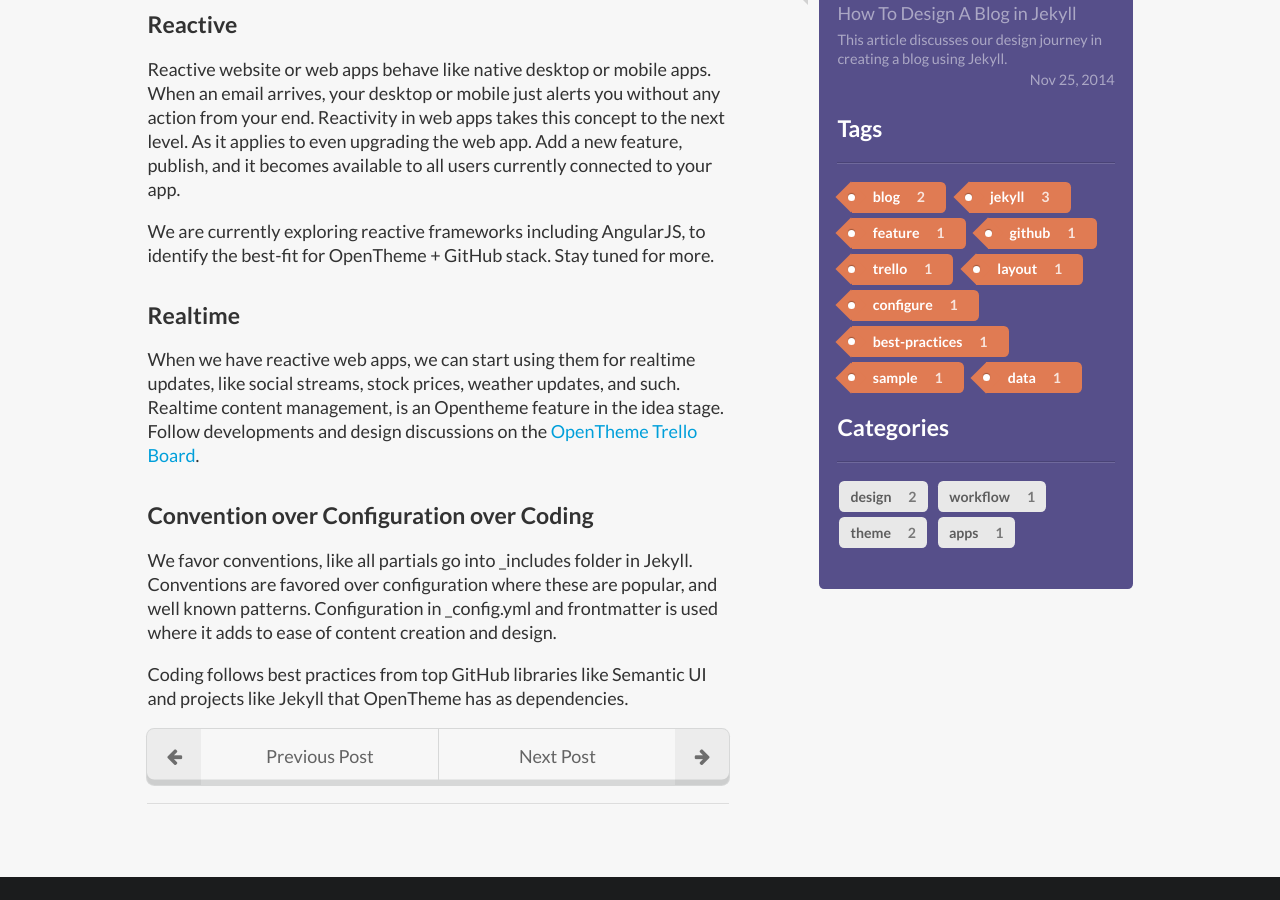
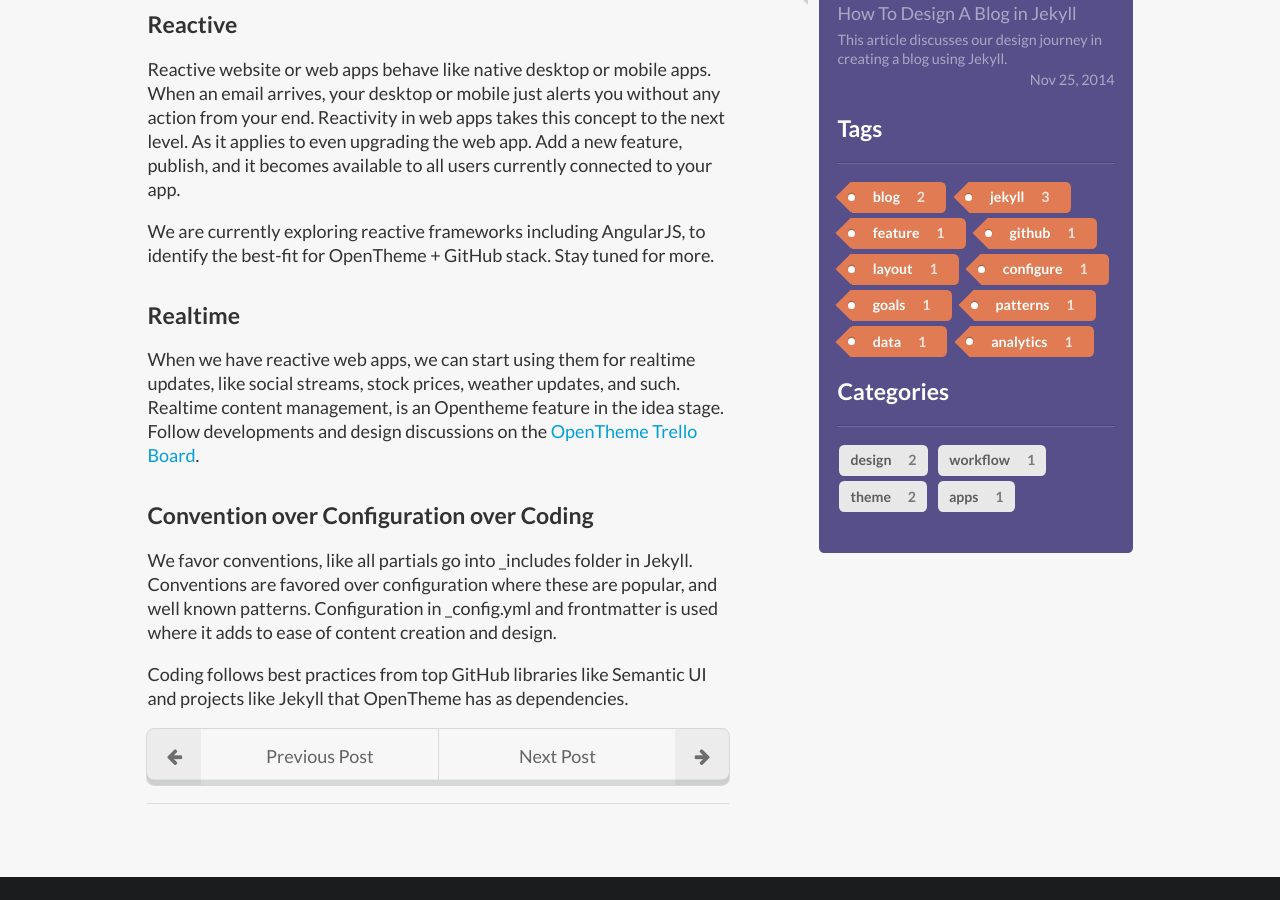
Before and after one commit to manavsehgal/opentheme, a Jekyll site: the page built from _posts/blog/2014-11-29-design-goals-for-opentheme.md, in a window 1280 px wide and 900 px high, scrolled down 1350 px. Built offline with Jekyll 4.4.1, drawn with Linux system fonts in a browser that asks for light colours; nearby versions of some CDN libraries; comment, search, counter and statistics services are not loaded; some of the changed text lies outside the part shown.

Commit message:
Reduced tags to 2 key tags

```diff
--- a/_posts/blog/2014-11-26-open-cloud-based-workflow-for-designing-your-website.md
+++ b/_posts/blog/2014-11-26-open-cloud-based-workflow-for-designing-your-website.md
@@ -5,7 +5,7 @@ date:   2014-11-26 11:44:53
 author: Manav Sehgal
 image: open-workflow.png
 thumb: open-workflow-thumb.png
-tags: feature github jekyll trello
+tags: feature github jekyll
 category: workflow
 ---
 
--- a/_posts/blog/2014-11-29-design-goals-for-opentheme.md
+++ b/_posts/blog/2014-11-29-design-goals-for-opentheme.md
@@ -3,7 +3,7 @@ layout: post
 title:  "Design Goals for OpenTheme"
 date:   2014-11-29 12:00:00
 author: Manav Sehgal
-tags: best-practices
+tags: goals patterns
 category: design
 ---
 
--- a/_posts/blog/2014-12-1-starter-post.md
+++ b/_posts/blog/2014-12-1-starter-post.md
@@ -3,7 +3,7 @@ layout: post                # Name of the _layouts template used by this post
 title:  "Starter Post"      # Title used in HTML Meta, Post Header, Recent Posts list
 date:   2014-12-1 12:00:00  # Date is picked up for Post Header, Recent Posts list
 author: Manav Sehgal        # Post author
-tags: sample blog jekyll    # Tags to relate multiple topics to a post
+tags: blog jekyll    # Tags to relate multiple topics to a post
 category: theme             # Only use one category. Multiple categories will duplicate content. Not good for SEO.
 ---
 
```
Also changed, not shown: _posts/blog/2014-12-2-data-driven-web-apps-using-github.md (+1 -1 lines).
